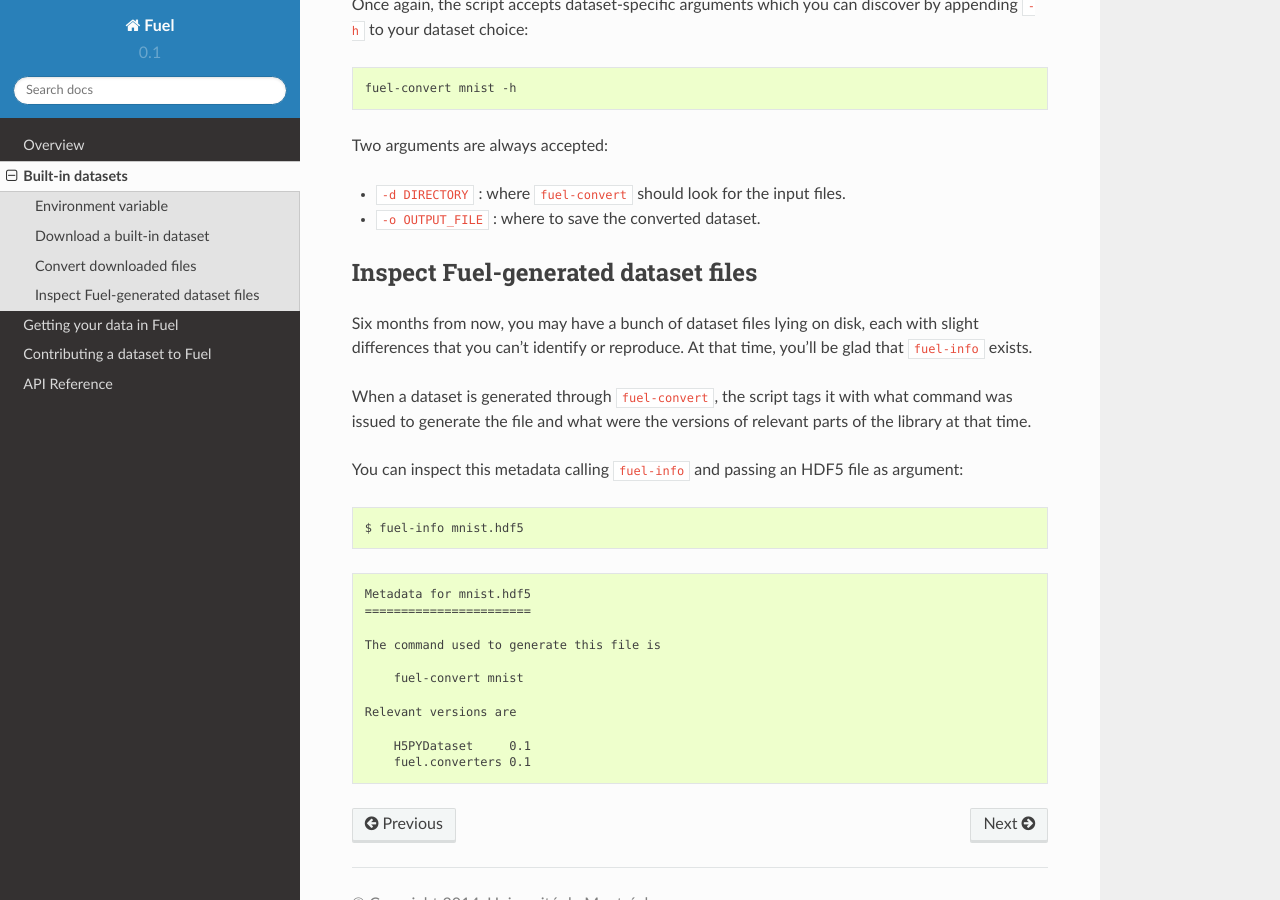
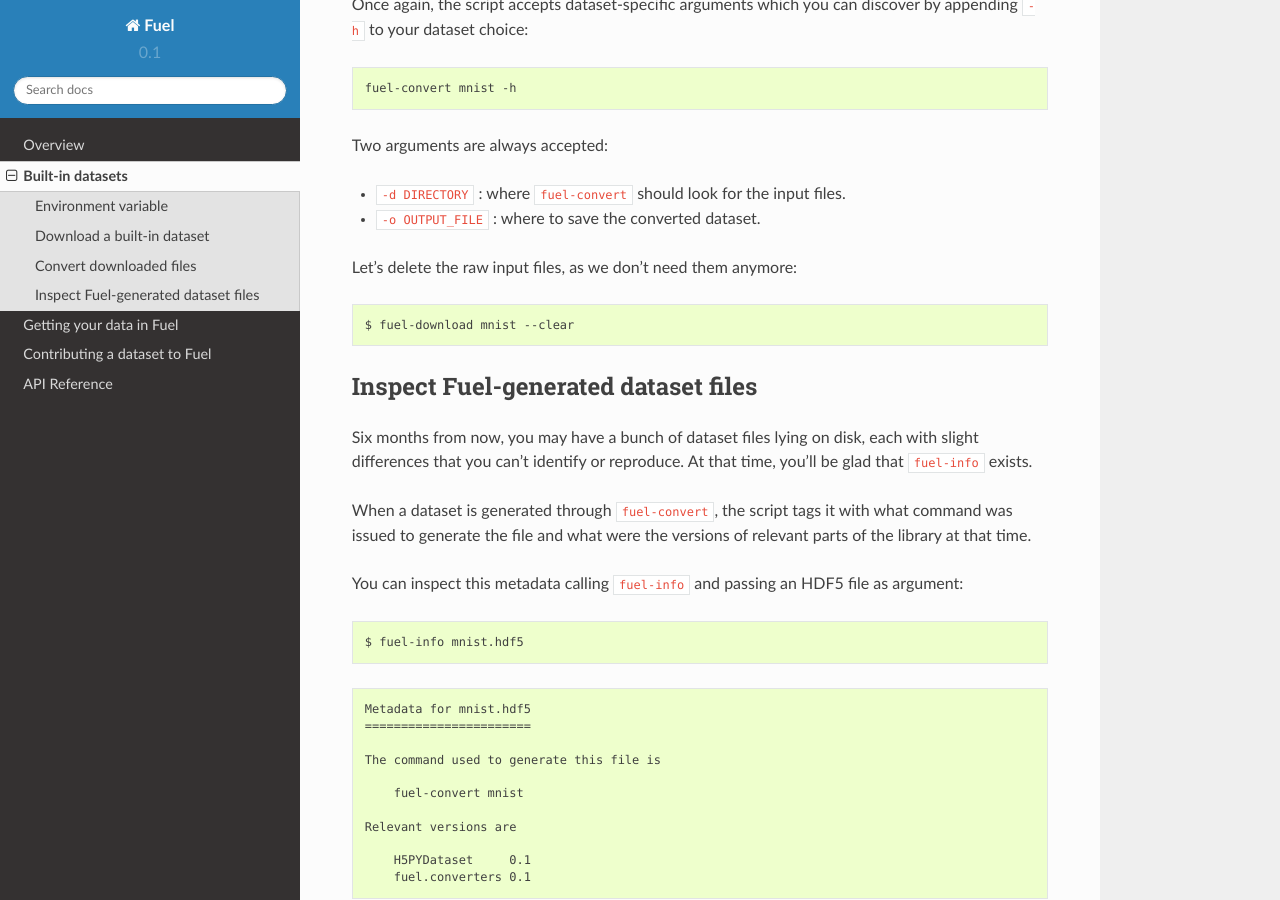
Before and after one commit to mila-iqia/fuel, a Sphinx documentation site: the page built from docs/built_in_datasets.rst, in a window 1280 px wide and 900 px high, scrolled down 1667 px. Built offline with Sphinx 7.4.7 and the Read the Docs theme 2.0.0, drawn with Linux system fonts in a browser that asks for light colours.

Commit message:
Add raw file deletion instructions

```diff
--- a/docs/built_in_datasets.rst
+++ b/docs/built_in_datasets.rst
@@ -87,6 +87,12 @@ Two arguments are always accepted:
 * ``-d DIRECTORY`` : where ``fuel-convert`` should look for the input files.
 * ``-o OUTPUT_FILE`` : where to save the converted dataset.
 
+Let's delete the raw input files, as we don't need them anymore:
+
+.. code-block:: bash
+
+    $ fuel-download mnist --clear
+
 Inspect Fuel-generated dataset files
 ------------------------------------
 
```
